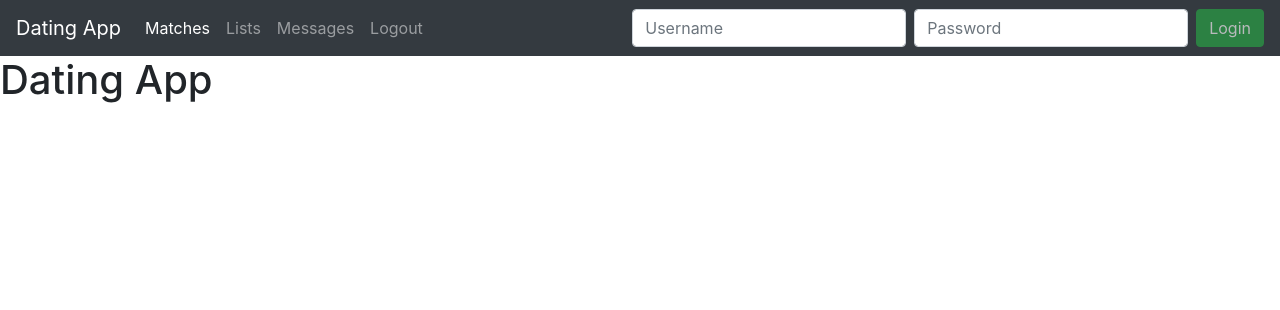
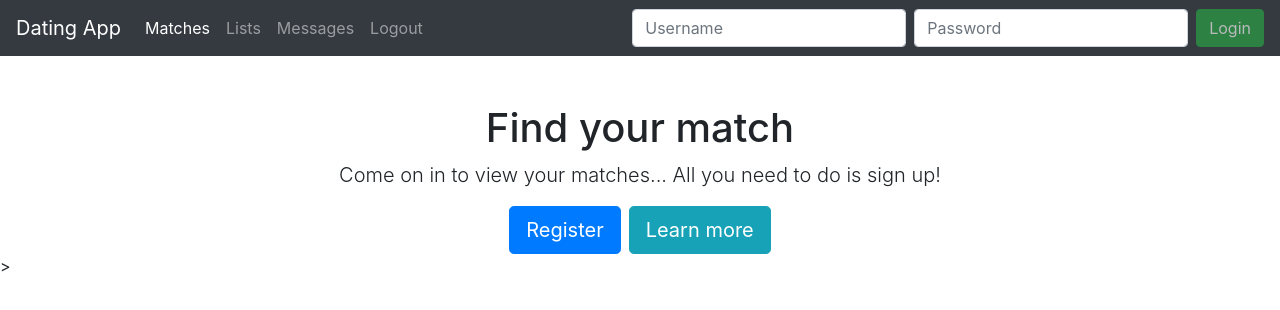
Before and after one commit to KrastevST/DatingApp, an Angular app in the folder DatingApp-SPA/: page / in a window 1280 px wide. Shown: the top 310 px of the page. Built offline with nearby package versions, Linux system fonts and the light colour scheme; no server answers.

Commit message:
added register component

```diff
--- a/DatingApp-SPA/src/app/app.component.html
+++ b/DatingApp-SPA/src/app/app.component.html
@@ -1,5 +1,3 @@
 <app-nav></app-nav>
-<h1>
-  Dating App
-</h1>
+<app-home></app-home>
 <app-value></app-value>
--- a/DatingApp-SPA/src/app/app.module.ts
+++ b/DatingApp-SPA/src/app/app.module.ts
@@ -7,12 +7,16 @@
 import { ValueComponent } from './value/value.component';
 import { NavComponent } from './nav/nav.component';
 import { AuthService } from './_services/auth.service';
+import { HomeComponent } from './home/home.component';
+import { RegisterComponent } from './register/register.component';
 
 @NgModule({
   declarations: [
     AppComponent,
       ValueComponent,
-      NavComponent
+      NavComponent,
+      HomeComponent,
+      RegisterComponent
    ],
   imports: [
     BrowserModule,
--- /dev/null
+++ b/DatingApp-SPA/src/app/home/home.component.html
@@ -0,0 +1,18 @@
+<div class="container mt-5">
+  <div *ngIf="!registerMode" style="text-align: center">
+    <h1>Find your match</h1>
+    <p class="lead">Come on in to view your matches... All you need to do is sign up!</p>
+    <div class="text-center">
+      <button class="btn btn-primary btn-lg mr-2" (click)="registerToggle()">Register</button>
+      <button class="btn btn-info btn-lg">Learn more</button>
+    </div>
+  </div>
+
+  <div *ngIf="registerMode" class="container">
+    <div class="row justify-content-center">
+      <div class="col-4">
+        <app-register></app-register>
+      </div>
+    </div>
+  </div>
+</div>>
--- /dev/null
+++ b/DatingApp-SPA/src/app/home/home.component.ts
@@ -0,0 +1,19 @@
+import { Component, OnInit } from '@angular/core';
+
+@Component({
+  selector: 'app-home',
+  templateUrl: './home.component.html',
+  styleUrls: ['./home.component.scss']
+})
+export class HomeComponent implements OnInit {
+  registerMode = false;
+
+  constructor() { }
+
+  ngOnInit() {
+  }
+
+  registerToggle() {
+    this.registerMode = !this.registerMode;
+  }
+}
--- /dev/null
+++ b/DatingApp-SPA/src/app/register/register.component.html
@@ -0,0 +1,18 @@
+<form #registerForm="ngForm" (ngSubmit)="register()">
+  <h2 class="text-center text-primary">Sign Up</h2>
+  <hr>
+
+  <div class="form-group">
+    <input type="text" class="form-control" required name="username" [(ngModel)]="model.username" placeholder="Username">
+  </div>
+
+  <div class="form-group">
+    <input type="password" class="form-control" required name="password" [(ngModel)]="model.password" placeholder="Password">
+  </div>
+
+  <div class="form-group text-center">
+    <button class="btn btn-success" type="submit">Register</button>
+    <button class="btn btn-default" type="button" (click)="cancel()">Cancel</button>
+  </div>
+
+</form>
--- /dev/null
+++ b/DatingApp-SPA/src/app/register/register.component.ts
@@ -0,0 +1,22 @@
+import { Component, OnInit } from "@angular/core";
+
+@Component({
+  selector: "app-register",
+  templateUrl: "./register.component.html",
+  styleUrls: ["./register.component.scss"],
+})
+export class RegisterComponent implements OnInit {
+  model: any = {};
+
+  constructor() {}
+
+  ngOnInit() {}
+
+  register() {
+    console.log(this.model);
+  }
+
+  cancel() {
+    console.log('cancelled');
+  }
+}
```
Also changed, not shown: DatingApp-SPA/src/app/home/home.component.scss (added), DatingApp-SPA/src/app/register/register.component.scss (added), 2 other files (tests, documents, lock files or other folders).
